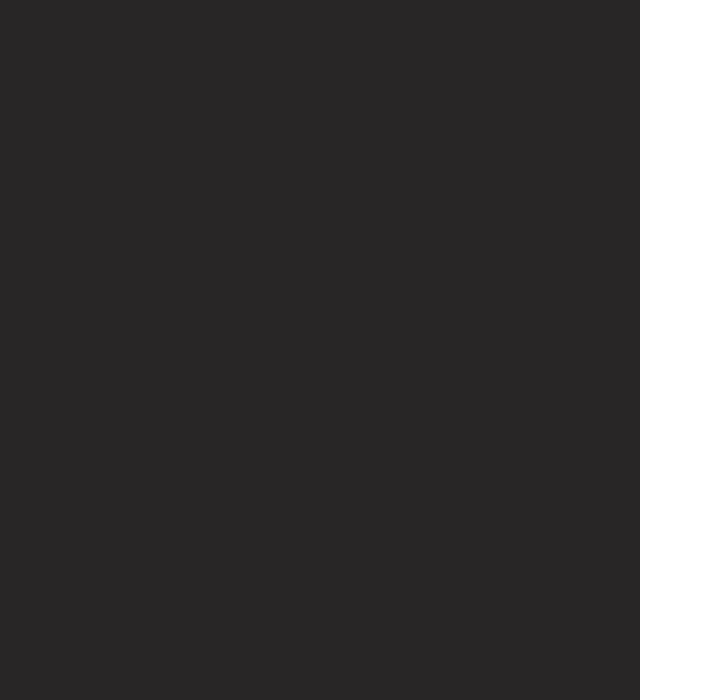
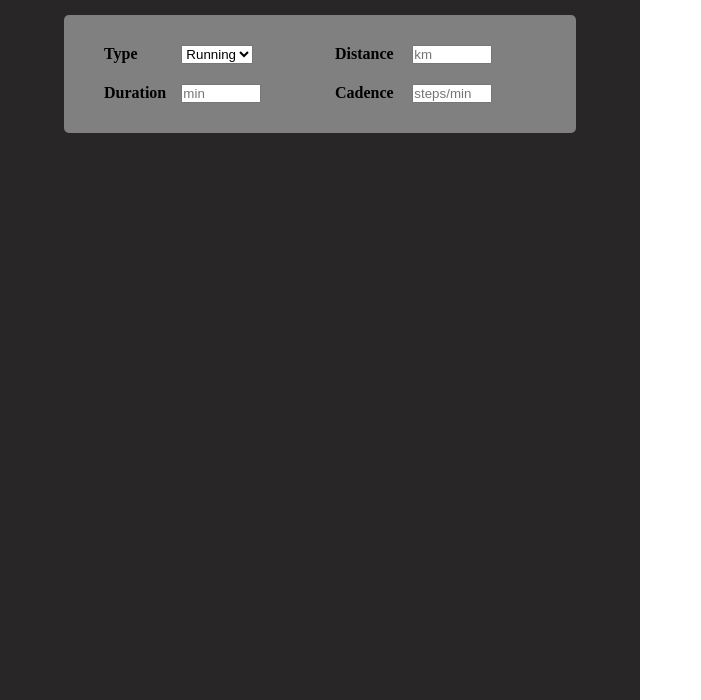
Before and after one commit to charuzain/MapTy, a plain HTML site: page index.html in a window 1280 px wide. Shown: the part 100-800 px from the top of the page, without its empty margins (0-701 px from the left). Drawn offline with nearby package versions, Linux system fonts and the light colour scheme.

Commit message:
Input form added and styled

```diff
--- a/index.html
+++ b/index.html
@@ -7,22 +7,55 @@
     <title>Mapty</title>
     <!-- Leaflet CSS File -->
 
-    <link rel="stylesheet" href="https://unpkg.com/leaflet@1.9.3/dist/leaflet.css"
+    <link
+      rel="stylesheet"
+      href="https://unpkg.com/leaflet@1.9.3/dist/leaflet.css"
       integrity="sha256-kLaT2GOSpHechhsozzB+flnD+zUyjE2LlfWPgU04xyI="
-    crossorigin=""/>
+      crossorigin=""
+    />
     <link rel="stylesheet" href="style.css" />
 
     <!-- Leaflet's Javascript file -->
- <script src="https://unpkg.com/leaflet@1.9.3/dist/leaflet.js"
+    <script
+      src="https://unpkg.com/leaflet@1.9.3/dist/leaflet.js"
       integrity="sha256-WBkoXOwTeyKclOHuWtc+i2uENFpDZ9YPdf5Hf+D7ewM="
- crossorigin=""></script>
+      crossorigin=""
+    ></script>
     <script src="script.js"></script>
   </head>
   <body>
     <div class="container">
       <div class="left-container">
-        <h3>Mapty</h3>
+        <h3 class="app-name">Mapty</h3>
+        <form>
+
+          <div class="row">
+            <label for="type">Type</label>
+            <select name="type" id="type">
+              <option value="running">Running</option>
+              <option value="cycling">Cycling</option>
+            </select>
           </div>
+
+          <div class="row">
+            <label for="distance" aria-placeholder="km">Distance</label>
+            <input id="distance" placeholder="km">
+
+          </div>
+
+      <div class="row">
+        <label for="duration">Duration</label>
+            <input id="duration" placeholder="min">
+          </div>
+            <div class="row">
+            <label for="steps">Cadence</label>
+            <input placeholder="steps/min" id="steps">
+          </div>
+        </form>
+      </div>
+
+      <!--MAP  -->
+
       <div class="right-container">
         <!-- <h1>map-right</h1> -->
         <div id="map"></div>
--- a/style.css
+++ b/style.css
@@ -35,4 +35,49 @@
   width:120px;
   padding-left: 10px;
 
+
 }
+
+.app-name{
+  text-align: center;
+  margin-bottom: 30px;
+  margin-top: 30px;
+  color: antiquewhite;
+  font-size: 48px;
+  letter-spacing: 5px;
+
+}
+
+form{
+background-color: gray;
+width: 80%;
+
+margin: 0 auto;
+padding: 30px;
+border-radius: 5px;
+display: grid;
+grid-template-columns: 1fr 1fr;
+column-gap: 10px;
+row-gap: 20px;
+
+}
+
+.row{
+  width: 70%;
+  display: flex;
+  flex-direction: row;
+  justify-content: space-between;
+}
+
+ .row label{
+  margin-left: 10px;
+  /* margin-right:10px; */
+  flex: 0 0 50%;
+  font-size: 1rem;
+  font-weight: 600;
+}
+
+
+.row input{
+  width: 80px;
+}
```
Lines whose indentation alone changed are shown as unchanged.
